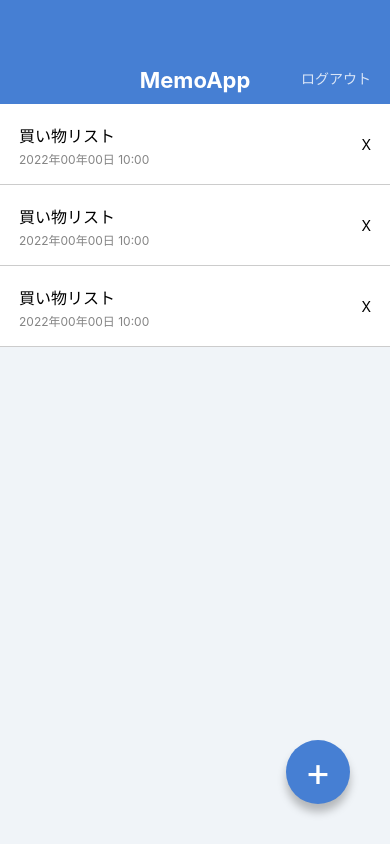
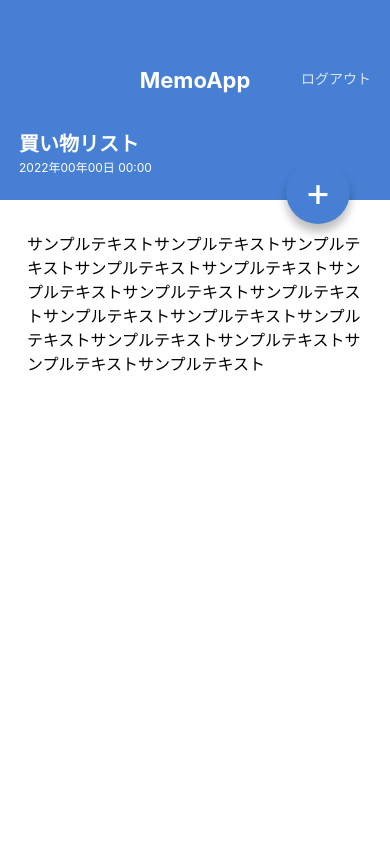
Before and after one commit to Hiroki0319/MemoApp, a React Native app: screen / in a window 390 px wide. Built offline with nearby package versions, Linux system fonts and the light colour scheme.

Commit message:
create memoDetailScreen

```diff
--- a/App.jsx
+++ b/App.jsx
@@ -1,25 +1,7 @@
 import React from 'react';
-import { StyleSheet, View } from 'react-native';
-
-import AppBar from './src/components/AppBar';
-import MemoList from './src/components/MemoList';
-import CircleButton from './src/components/CircleButton';
+import MemoDetailScreen from './src/screens/MemoDetailScreen';
+import MemoListScreen from './src/screens/MemoListScreen';
 
 export default function App() {
-  return (
-    <View style={styles.container}>
-      <AppBar />
-      <MemoList />
-      <MemoList />
-      <MemoList />
-      <CircleButton>+</CircleButton>
-    </View>
-  );
+  return <MemoDetailScreen />;
 }
-
-const styles = StyleSheet.create({
-  container: {
-    flex: 1,
-    backgroundColor: '#f0f4f8',
-  },
-});
--- a/src/components/CircleButton.jsx
+++ b/src/components/CircleButton.jsx
@@ -1,11 +1,11 @@
 import React from 'react';
 import { View, StyleSheet, Text } from 'react-native';
-import { string } from 'prop-types';
+import { string, shape } from 'prop-types';
 
 export default function CircleButton(props) {
-  const { children } = props;
+  const { children, style } = props;
   return (
-    <View style={styles.circleButton}>
+    <View style={[styles.circleButton, style]}>
       <Text style={styles.circleButtonLabel}>{children}</Text>
     </View>
   );
@@ -13,6 +13,11 @@
 
 CircleButton.propTypes = {
   children: string.isRequired,
+  style: shape(),
+};
+
+CircleButton.defaultProps = {
+  style: null,
 };
 
 const styles = StyleSheet.create({
--- /dev/null
+++ b/src/screens/MemoDetailScreen.jsx
@@ -0,0 +1,58 @@
+import React from 'react';
+import { View, ScrollView, Text, StyleSheet } from 'react-native';
+
+import AppBar from '../components/AppBar';
+import CircleButton from '../components/CircleButton';
+
+export default function MemoDetailScreen() {
+  return (
+    <View style={styles.containers}>
+      <AppBar />
+      <View style={styles.memoHeader}>
+        <Text style={styles.memoTitle}>買い物リスト</Text>
+        <Text style={styles.memoDate}>2022年00年00日 00:00</Text>
+      </View>
+      <View style={styles.memoBody}>
+        <ScrollView>
+          <Text style={styles.memoText}>
+            サンプルテキストサンプルテキストサンプルテキストサンプルテキストサンプルテキストサンプルテキストサンプルテキストサンプルテキストサンプルテキストサンプルテキストサンプルテキストサンプルテキストサンプルテキストサンプルテキストサンプルテキスト
+          </Text>
+        </ScrollView>
+      </View>
+      <CircleButton style={{ top: 160, bottom: 'auto' }}>+</CircleButton>
+    </View>
+  );
+}
+
+const styles = StyleSheet.create({
+  container: {
+    flex: 1,
+    backgroundColor: '#fff',
+  },
+  memoHeader: {
+    backgroundColor: '#467fd3',
+    height: 96,
+    justifyContent: 'center',
+    paddingVertical: 24,
+    paddingHorizontal: 19,
+  },
+  memoTitle: {
+    color: '#fff',
+    fontSize: 20,
+    lineHeight: 32,
+    fontWeight: 'bold',
+  },
+  memoDate: {
+    color: '#fff',
+    fontSize: 12,
+    lineHeight: 16,
+  },
+  memoBody: {
+    paddingVertical: 32,
+    paddingHorizontal: 27,
+  },
+  memoText: {
+    fontSize: 16,
+    lineHeight: 24,
+  },
+});
--- /dev/null
+++ b/src/screens/MemoListScreen.jsx
@@ -0,0 +1,25 @@
+import React from 'react';
+import { View, StyleSheet } from 'react-native';
+
+import AppBar from '../components/AppBar';
+import CircleButton from '../components/CircleButton';
+import MemoList from '../components/MemoList';
+
+export default function MemoListScreen() {
+  return (
+    <View style={styles.container}>
+      <AppBar />
+      <MemoList />
+      <MemoList />
+      <MemoList />
+      <CircleButton>+</CircleButton>
+    </View>
+  );
+}
+
+const styles = StyleSheet.create({
+  container: {
+    flex: 1,
+    backgroundColor: '#f0f4f8',
+  },
+});
```
Also changed, not shown: .eslintrc.json.
